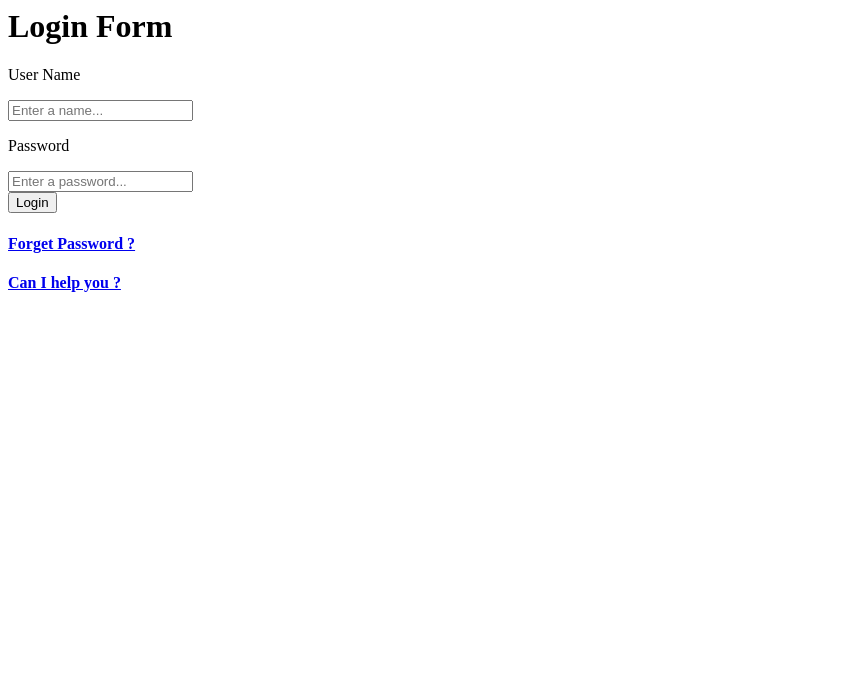
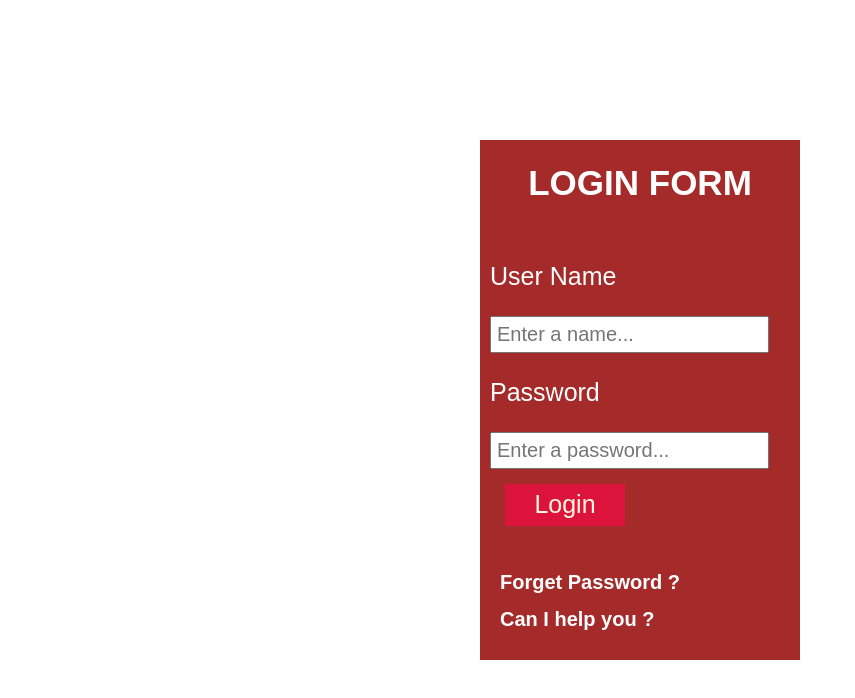
Before and after one commit to shiva167/Login-form, a plain HTML site: page index.html in a window 1280 px wide. Shown: the whole page, without its empty margins (0-855 px from the left). Drawn offline with Linux system fonts and the light colour scheme.

Commit message:
Update index.html

```diff
--- a/index.html
+++ b/index.html
@@ -1,7 +1,7 @@
  <html>
     <head>
         <title>Form</title>
-        <link rel="stylesheet" href="ptt.css">
+        <link rel="stylesheet" href="index.css">
     </head>
     <body>
         <div class="loginform">
```
